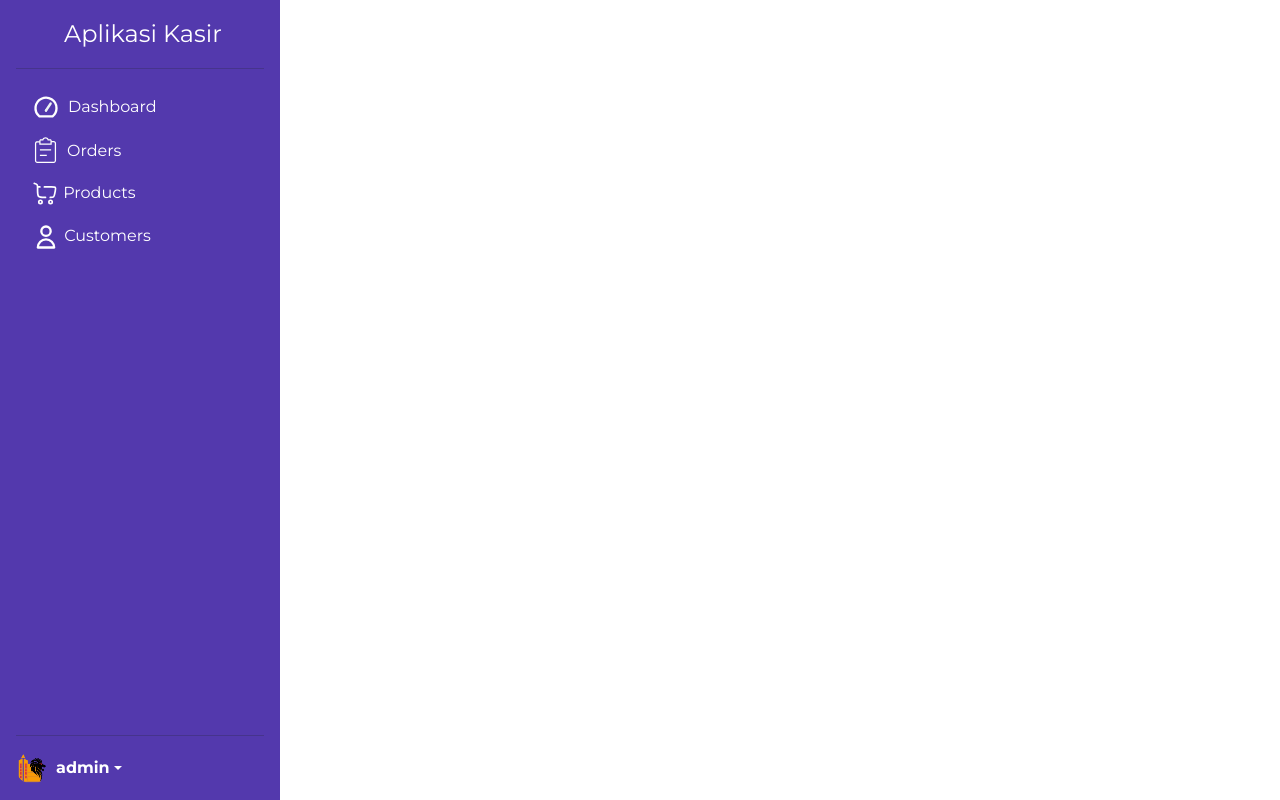
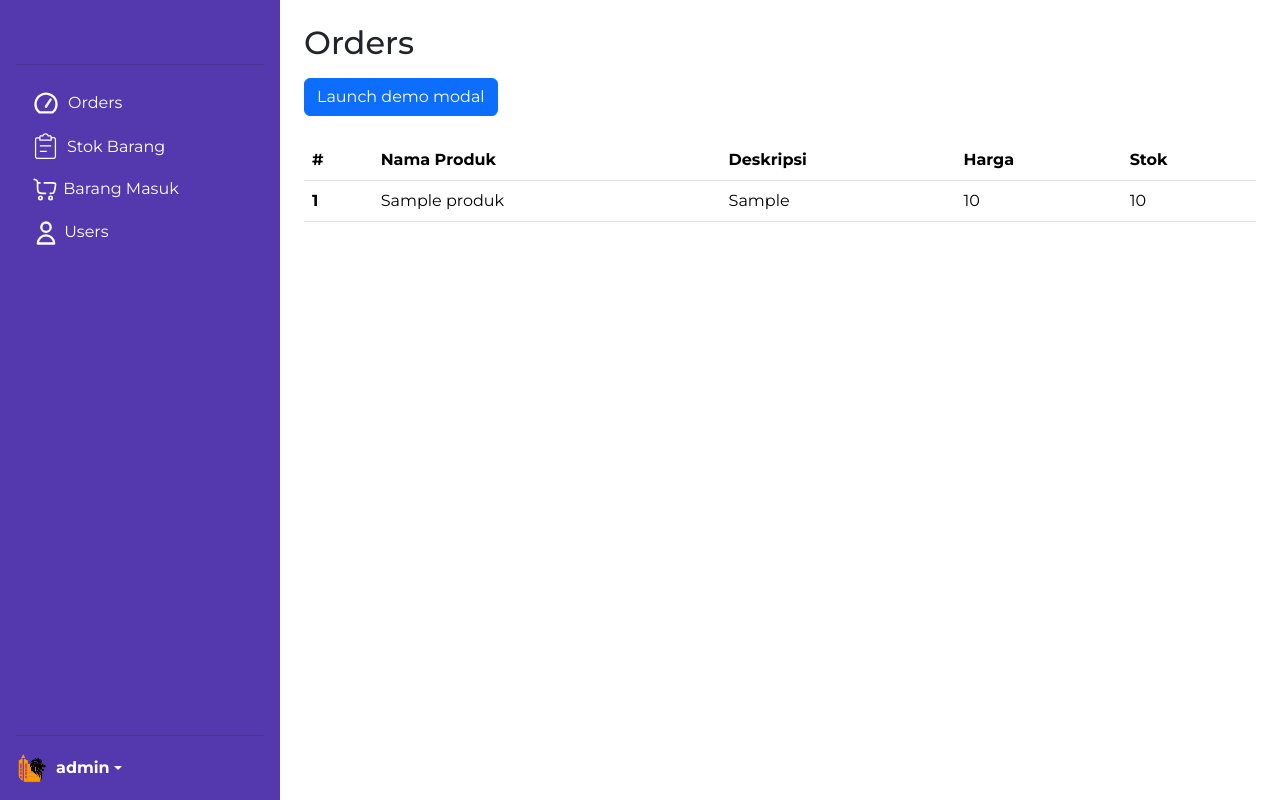
Before and after one commit to Theoregons/AplikasiKasir, a PHP site: page / in a window 1280 px wide. Run offline with PHP 8.4, Linux system fonts and the light colour scheme; tables that the repository leaves empty or names only in its code hold one stand-in row (values such as "Sample post").

Commit message:
Halaman Produk

```diff
--- a/function.php
+++ b/function.php
@@ -29,4 +29,19 @@
         mysqli_query($koneksi, $query);
     }
 
+    if(isset($_POST['tambahproduk'])){
+        $nama_produk = $_POST['nama_produk'];
+        $deskripsi = $_POST['deskripsi'];
+        $harga = $_POST['harga'];
+        $stock = $_POST['stock'];
+
+        $insert_produk = mysqli_query($koneksi, "INSERT INTO produk (nama_produk, deskripsi, harga, stock) VALUES ('$nama_produk', '$deskripsi', '$harga', '$stock')");
+
+        if($insert_produk){
+            header('location:stock.php');
+        }else{
+            echo '<script type="text/javascript"> alert("Gagal!"); </script>';
+            header('location:stock.php');
+        }
+    }
 ?>
--- a/index.php
+++ b/index.php
@@ -1,3 +1,8 @@
+<?php
+    require 'function.php';
+    $barang = mysqli_query($koneksi, "SELECT * FROM produk");
+?>
+
 <!DOCTYPE html>
 <html lang="en">
 
@@ -11,36 +16,70 @@
 </head>
 
 <body>
+    <div class="d-flex">
+
         <div class="d-flex flex-column flex-shrink-0 p-3" style="width: 280px; height:100dvh; background-color:#5339AD">
             <a href="" class="d-flex align-items-center mb-3 mb-md-0 me-md-auto text-white text-decoration-none">
                 <svg class="bi pe-none me-2" width="40" height="32">
                     <use xlink:href="#bootstrap"></use>
                 </svg>
-            <span class="fs-4">Aplikasi Kasir</span>
+                <!-- <span class="fs-4">Aplikasi Kasir</span> -->
             </a>
             <hr>
             <ul class="nav nav-pills flex-column mb-auto">
                 <li>
-                <a href="#" class="nav-link text-white  d-flex align-items-center gap-2">
-                <svg fill="#000000" width="28" height="28" viewBox="0 0 24 24" id="dashboard-alt-2" data-name="Line Color" xmlns="http://www.w3.org/2000/svg" class="icon line-color"><g id="SVGRepo_bgCarrier" stroke-width="0"></g><g id="SVGRepo_tracerCarrier" stroke-linecap="round" stroke-linejoin="round"></g><g id="SVGRepo_iconCarrier"><line id="secondary" x1="16" y1="9" x2="12" y2="15" style="fill: none; stroke: #ecf2f3; stroke-linecap: round; stroke-linejoin: round; stroke-width: 2;"></line><line id="secondary-upstroke" x1="12" y1="14.98" x2="12" y2="15.08" style="fill: none; stroke: #ecf2f3; stroke-linecap: round; stroke-linejoin: round; stroke-width: 2;"></line><path id="primary" d="M21,13a9,9,0,0,1-3.36,7H6.36A9,9,0,1,1,21,13Z" style="fill: none; stroke: #ffffff; stroke-linecap: round; stroke-linejoin: round; stroke-width: 2;"></path></g></svg>                    Dashboard
-                </a>
-            </li>
-            <li>
-                <a href="#" class="nav-link text-white d-flex align-items-center gap-2">
-                <svg width="27" height="27" viewBox="0 0 1024 1024" fill="#ffffff" class="icon" version="1.1" xmlns="http://www.w3.org/2000/svg" stroke="#ffffff"><g id="SVGRepo_bgCarrier" stroke-width="0"></g><g id="SVGRepo_tracerCarrier" stroke-linecap="round" stroke-linejoin="round"></g><g id="SVGRepo_iconCarrier"><path d="M300 462.4h424.8v48H300v-48zM300 673.6H560v48H300v-48z" fill=""></path><path d="M818.4 981.6H205.6c-12.8 0-24.8-2.4-36.8-7.2-11.2-4.8-21.6-11.2-29.6-20-8.8-8.8-15.2-18.4-20-29.6-4.8-12-7.2-24-7.2-36.8V250.4c0-12.8 2.4-24.8 7.2-36.8 4.8-11.2 11.2-21.6 20-29.6 8.8-8.8 18.4-15.2 29.6-20 12-4.8 24-7.2 36.8-7.2h92.8v47.2H205.6c-25.6 0-47.2 20.8-47.2 47.2v637.6c0 25.6 20.8 47.2 47.2 47.2h612c25.6 0 47.2-20.8 47.2-47.2V250.4c0-25.6-20.8-47.2-47.2-47.2H725.6v-47.2h92.8c12.8 0 24.8 2.4 36.8 7.2 11.2 4.8 21.6 11.2 29.6 20 8.8 8.8 15.2 18.4 20 29.6 4.8 12 7.2 24 7.2 36.8v637.6c0 12.8-2.4 24.8-7.2 36.8-4.8 11.2-11.2 21.6-20 29.6-8.8 8.8-18.4 15.2-29.6 20-12 5.6-24 8-36.8 8z" fill=""></path><path d="M747.2 297.6H276.8V144c0-32.8 26.4-59.2 59.2-59.2h60.8c21.6-43.2 66.4-71.2 116-71.2 49.6 0 94.4 28 116 71.2h60.8c32.8 0 59.2 26.4 59.2 59.2l-1.6 153.6z m-423.2-47.2h376.8V144c0-6.4-5.6-12-12-12H595.2l-5.6-16c-11.2-32.8-42.4-55.2-77.6-55.2-35.2 0-66.4 22.4-77.6 55.2l-5.6 16H335.2c-6.4 0-12 5.6-12 12v106.4z" fill=""></path></g></svg>
+                    <a href="index.php" class="nav-link text-white  d-flex align-items-center gap-2">
+                        <svg fill="#000000" width="28" height="28" viewBox="0 0 24 24" id="dashboard-alt-2" data-name="Line Color" xmlns="http://www.w3.org/2000/svg" class="icon line-color">
+                            <g id="SVGRepo_bgCarrier" stroke-width="0"></g>
+                            <g id="SVGRepo_tracerCarrier" stroke-linecap="round" stroke-linejoin="round"></g>
+                            <g id="SVGRepo_iconCarrier">
+                                <line id="secondary" x1="16" y1="9" x2="12" y2="15" style="fill: none; stroke: #ecf2f3; stroke-linecap: round; stroke-linejoin: round; stroke-width: 2;"></line>
+                                <line id="secondary-upstroke" x1="12" y1="14.98" x2="12" y2="15.08" style="fill: none; stroke: #ecf2f3; stroke-linecap: round; stroke-linejoin: round; stroke-width: 2;"></line>
+                                <path id="primary" d="M21,13a9,9,0,0,1-3.36,7H6.36A9,9,0,1,1,21,13Z" style="fill: none; stroke: #ffffff; stroke-linecap: round; stroke-linejoin: round; stroke-width: 2;"></path>
+                            </g>
+                        </svg>
                         Orders
                     </a>
                 </li>
                 <li>
-                <a href="#" class="nav-link text-white">
-                <svg width="27" height="27" viewBox="0 0 24 24" fill="none" xmlns="http://www.w3.org/2000/svg" stroke="#ffffff"><g id="SVGRepo_bgCarrier" stroke-width="0"></g><g id="SVGRepo_tracerCarrier" stroke-linecap="round" stroke-linejoin="round"></g><g id="SVGRepo_iconCarrier"> <path d="M7.5 18C8.32843 18 9 18.6716 9 19.5C9 20.3284 8.32843 21 7.5 21C6.67157 21 6 20.3284 6 19.5C6 18.6716 6.67157 18 7.5 18Z" stroke="#ffffff" stroke-width="1.5"></path> <path d="M16.5 18.0001C17.3284 18.0001 18 18.6716 18 19.5001C18 20.3285 17.3284 21.0001 16.5 21.0001C15.6716 21.0001 15 20.3285 15 19.5001C15 18.6716 15.6716 18.0001 16.5 18.0001Z" stroke="#ffffff" stroke-width="1.5"></path> <path d="M2 3L2.26121 3.09184C3.5628 3.54945 4.2136 3.77826 4.58584 4.32298C4.95808 4.86771 4.95808 5.59126 4.95808 7.03836V9.76C4.95808 12.7016 5.02132 13.6723 5.88772 14.5862C6.75412 15.5 8.14857 15.5 10.9375 15.5H12M16.2404 15.5C17.8014 15.5 18.5819 15.5 19.1336 15.0504C19.6853 14.6008 19.8429 13.8364 20.158 12.3075L20.6578 9.88275C21.0049 8.14369 21.1784 7.27417 20.7345 6.69708C20.2906 6.12 18.7738 6.12 17.0888 6.12H11.0235M4.95808 6.12H7" stroke="#ffffff" stroke-width="1.5" stroke-linecap="round"></path> </g></svg>
-                    Products
+                    <a href="stock.php" class="nav-link text-white d-flex align-items-center gap-2">
+                        <svg width="27" height="27" viewBox="0 0 1024 1024" fill="#ffffff" class="icon" version="1.1" xmlns="http://www.w3.org/2000/svg" stroke="#ffffff">
+                            <g id="SVGRepo_bgCarrier" stroke-width="0"></g>
+                            <g id="SVGRepo_tracerCarrier" stroke-linecap="round" stroke-linejoin="round"></g>
+                            <g id="SVGRepo_iconCarrier">
+                                <path d="M300 462.4h424.8v48H300v-48zM300 673.6H560v48H300v-48z" fill=""></path>
+                                <path d="M818.4 981.6H205.6c-12.8 0-24.8-2.4-36.8-7.2-11.2-4.8-21.6-11.2-29.6-20-8.8-8.8-15.2-18.4-20-29.6-4.8-12-7.2-24-7.2-36.8V250.4c0-12.8 2.4-24.8 7.2-36.8 4.8-11.2 11.2-21.6 20-29.6 8.8-8.8 18.4-15.2 29.6-20 12-4.8 24-7.2 36.8-7.2h92.8v47.2H205.6c-25.6 0-47.2 20.8-47.2 47.2v637.6c0 25.6 20.8 47.2 47.2 47.2h612c25.6 0 47.2-20.8 47.2-47.2V250.4c0-25.6-20.8-47.2-47.2-47.2H725.6v-47.2h92.8c12.8 0 24.8 2.4 36.8 7.2 11.2 4.8 21.6 11.2 29.6 20 8.8 8.8 15.2 18.4 20 29.6 4.8 12 7.2 24 7.2 36.8v637.6c0 12.8-2.4 24.8-7.2 36.8-4.8 11.2-11.2 21.6-20 29.6-8.8 8.8-18.4 15.2-29.6 20-12 5.6-24 8-36.8 8z" fill=""></path>
+                                <path d="M747.2 297.6H276.8V144c0-32.8 26.4-59.2 59.2-59.2h60.8c21.6-43.2 66.4-71.2 116-71.2 49.6 0 94.4 28 116 71.2h60.8c32.8 0 59.2 26.4 59.2 59.2l-1.6 153.6z m-423.2-47.2h376.8V144c0-6.4-5.6-12-12-12H595.2l-5.6-16c-11.2-32.8-42.4-55.2-77.6-55.2-35.2 0-66.4 22.4-77.6 55.2l-5.6 16H335.2c-6.4 0-12 5.6-12 12v106.4z" fill=""></path>
+                            </g>
+                        </svg>
+                        Stok Barang
                     </a>
                 </li>
                 <li>
-                <a href="#" class="nav-link text-white">
-                <svg width="28" height="28" viewBox="0 0 24 24" fill="none" xmlns="http://www.w3.org/2000/svg"><g id="SVGRepo_bgCarrier" stroke-width="0"></g><g id="SVGRepo_tracerCarrier" stroke-linecap="round" stroke-linejoin="round"></g><g id="SVGRepo_iconCarrier"> <path d="M16 7C16 9.20914 14.2091 11 12 11C9.79086 11 8 9.20914 8 7C8 4.79086 9.79086 3 12 3C14.2091 3 16 4.79086 16 7Z" stroke="#ffffff" stroke-width="2" stroke-linecap="round" stroke-linejoin="round"></path> <path d="M12 14C8.13401 14 5 17.134 5 21H19C19 17.134 15.866 14 12 14Z" stroke="#ffffff" stroke-width="2" stroke-linecap="round" stroke-linejoin="round"></path> </g></svg>
-                    Customers
+                    <a href="masuk.php" class="nav-link text-white">
+                        <svg width="27" height="27" viewBox="0 0 24 24" fill="none" xmlns="http://www.w3.org/2000/svg" stroke="#ffffff">
+                            <g id="SVGRepo_bgCarrier" stroke-width="0"></g>
+                            <g id="SVGRepo_tracerCarrier" stroke-linecap="round" stroke-linejoin="round"></g>
+                            <g id="SVGRepo_iconCarrier">
+                                <path d="M7.5 18C8.32843 18 9 18.6716 9 19.5C9 20.3284 8.32843 21 7.5 21C6.67157 21 6 20.3284 6 19.5C6 18.6716 6.67157 18 7.5 18Z" stroke="#ffffff" stroke-width="1.5"></path>
+                                <path d="M16.5 18.0001C17.3284 18.0001 18 18.6716 18 19.5001C18 20.3285 17.3284 21.0001 16.5 21.0001C15.6716 21.0001 15 20.3285 15 19.5001C15 18.6716 15.6716 18.0001 16.5 18.0001Z" stroke="#ffffff" stroke-width="1.5"></path>
+                                <path d="M2 3L2.26121 3.09184C3.5628 3.54945 4.2136 3.77826 4.58584 4.32298C4.95808 4.86771 4.95808 5.59126 4.95808 7.03836V9.76C4.95808 12.7016 5.02132 13.6723 5.88772 14.5862C6.75412 15.5 8.14857 15.5 10.9375 15.5H12M16.2404 15.5C17.8014 15.5 18.5819 15.5 19.1336 15.0504C19.6853 14.6008 19.8429 13.8364 20.158 12.3075L20.6578 9.88275C21.0049 8.14369 21.1784 7.27417 20.7345 6.69708C20.2906 6.12 18.7738 6.12 17.0888 6.12H11.0235M4.95808 6.12H7" stroke="#ffffff" stroke-width="1.5" stroke-linecap="round"></path>
+                            </g>
+                        </svg>
+                        Barang Masuk
+                    </a>
+                </li>
+                <li>
+                    <a href="user.php" class="nav-link text-white">
+                        <svg width="28" height="28" viewBox="0 0 24 24" fill="none" xmlns="http://www.w3.org/2000/svg">
+                            <g id="SVGRepo_bgCarrier" stroke-width="0"></g>
+                            <g id="SVGRepo_tracerCarrier" stroke-linecap="round" stroke-linejoin="round"></g>
+                            <g id="SVGRepo_iconCarrier">
+                                <path d="M16 7C16 9.20914 14.2091 11 12 11C9.79086 11 8 9.20914 8 7C8 4.79086 9.79086 3 12 3C14.2091 3 16 4.79086 16 7Z" stroke="#ffffff" stroke-width="2" stroke-linecap="round" stroke-linejoin="round"></path>
+                                <path d="M12 14C8.13401 14 5 17.134 5 21H19C19 17.134 15.866 14 12 14Z" stroke="#ffffff" stroke-width="2" stroke-linecap="round" stroke-linejoin="round"></path>
+                            </g>
+                        </svg>
+                        Users
                     </a>
                 </li>
             </ul>
@@ -56,8 +95,78 @@
                     <li>
                         <hr class="dropdown-divider">
                     </li>
-                <li><a class="dropdown-item" href="login.php">Log out</a></li>
+                    <li><a class="dropdown-item" href="logout.php">Log out</a></li>
                 </ul>
+            </div>
+        </div>
+        <div class="p-4 w-100">
+            <h2>Orders</h2>
+            <button type="button" class="btn btn-primary my-2   " data-bs-toggle="modal" data-bs-target="#exampleModal">
+                Launch demo modal
+            </button>
+
+            <div class="modal fade" id="exampleModal" tabindex="-1" aria-labelledby="exampleModalLabel" aria-hidden="true">
+                <div class="modal-dialog">
+                    <div class="modal-content">
+                        <div class="modal-header">
+                            <h1 class="modal-title fs-5 fw-bold" id="exampleModalLabel">Tambah Data Order </h1>
+                            <button type="button" class="btn-close" data-bs-dismiss="modal" aria-label="Close"></button>
+                        </div>
+                        <form action="" method="POST">
+                            <div class="modal-body">
+                                    <div class="mb-3">
+                                        <label for="nama_produk" class="form-label">Nama Produk</label>
+                                        <input type="text" id="nama_produk" class="form-control" name="nama_produk">
+                                    </div>
+                                    <div class="mb-3">
+                                        <label for="desc" class="form-label">Deskripsi</label>
+                                        <input type="text" id="desc" class="form-control" name="deskripsi">
+                                    </div>
+                                    <div class="mb-3">
+                                        <label for="harga" class="form-label">Harga</label>
+                                        <input type="number" id="harga" class="form-control" name="harga">
+                                    </div>
+                                    <div class="mb-3">
+                                        <label for="stock" class="form-label">Stok Barang</label>
+                                        <input type="text" id="stock" class="form-control" name="stock">
+                                    </div>
+                            </div>
+                            <div class="modal-footer">
+                                <button type="button" class="btn btn-secondary" data-bs-dismiss="modal">Tutup</button>
+                                <button type="submit" class="btn btn-primary" name="tambahproduk">Submit</button>
+                            </div>
+                        </form>
+                    </div>
+                </div>
+            </div>
+            <div class="my-3">
+                <table class="table table-hover w-100">
+                    <thead>
+                        <tr>
+                            <th scope="col">#</th>
+                            <th scope="col">Nama Produk</th>
+                            <th scope="col">Deskripsi</th>
+                            <th scope="col">Harga</th>
+                            <th scope="col">Stok</th>
+                        </tr>
+                    </thead>
+                    <tbody>
+                        <?php
+                        $i = 1;
+                        foreach ($barang as $brg) :
+                        ?>
+                            <tr>
+                                <th scope="row"><?= $i; ?></th>
+                                <td><?= $brg['nama_produk']; ?></td>
+                                <td><?= $brg['deskripsi']; ?></td>
+                                <td><?= $brg['harga']; ?></td>
+                                <td><?= $brg['stock']; ?></td>
+                            </tr>
+                        <?php endforeach; ?>
+                    </tbody>
+                </table>
+
+            </div>
         </div>
     </div>
 
```
Also changed, not shown: kasir.sql, logout.php (added), masuk.php (added). Lines whose indentation alone changed are shown as unchanged.
